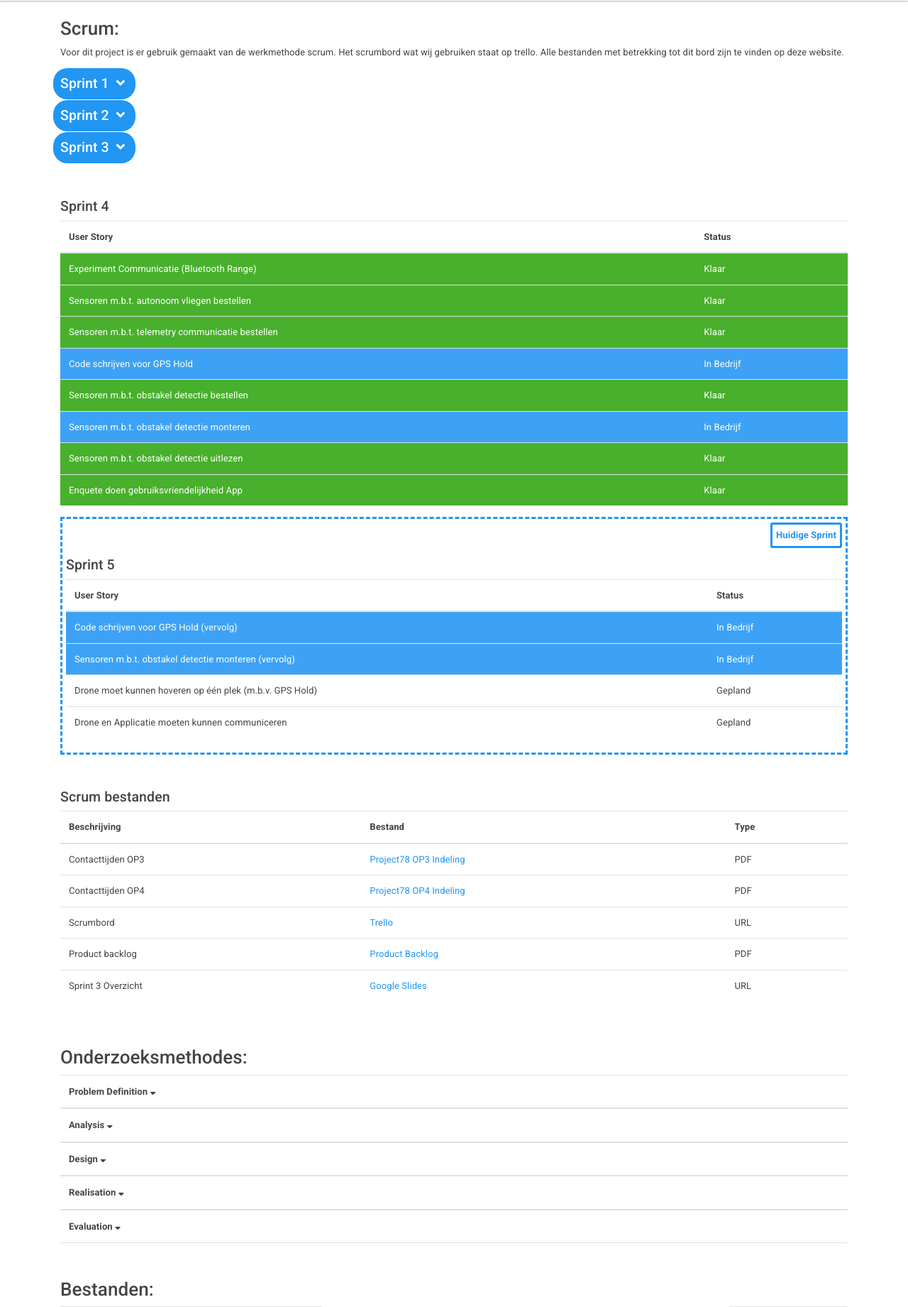
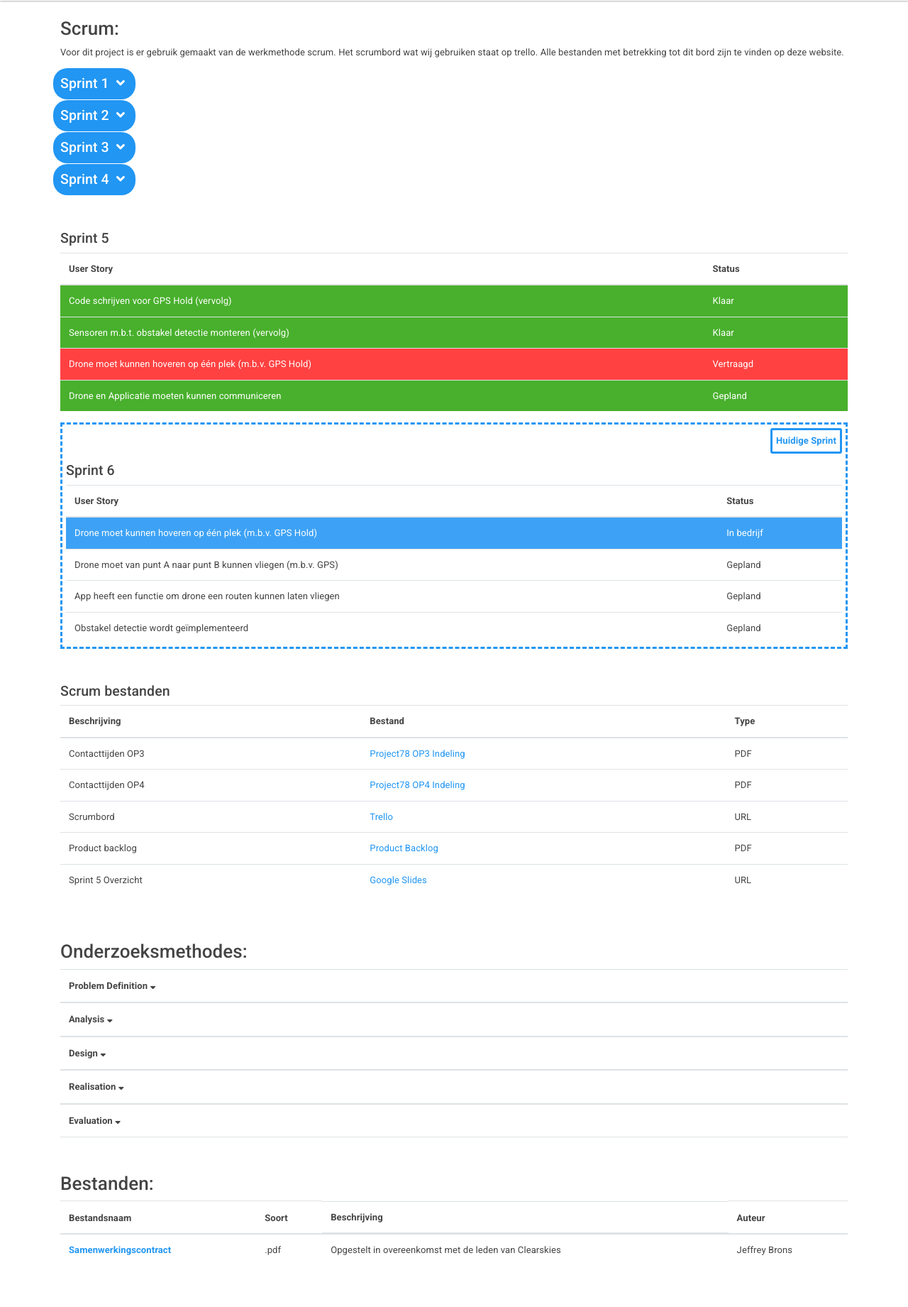
Before and after one commit to JellevanKoppen/HrWebsite, a PHP site: page /project78.php in a window 1280 px wide. Shown: the part 960-2801 px from the top of the page at 71% size. Run offline with PHP 8.4, Linux system fonts and the light colour scheme.

Commit message:
added sprint 6

```diff
--- a/css/master.css
+++ b/css/master.css
@@ -38,6 +38,10 @@ html,body{
 #currentSprint{
   border: 3px dashed #2196F3;
   padding: 5px;
+}
+
+#currentSprint .table{
+  margin-bottom: 0;
 }
 
 #currentSprintText{
--- a/project78.php
+++ b/project78.php
@@ -143,7 +143,14 @@
                 </div>
               </div>
             </div>
-            <h4 class="mt-5">Sprint 4</h4>
+            <div class="panel-group">
+              <div class="panel panel-default">
+                <div style="height: 45px;">
+                  <h4 class="sprintButton">
+                    <div data-toggle="collapse" href="#sprint4">Sprint 4 <i class="fas fa-angle-down" style="margin: 0 5px;"></i></div>
+                  </h4>
+                </div>
+                <div id="sprint4" class="panel-collapse collapse" style="padding-top: 5px;">
                   <table class="table table-hover">
                     <thead>
                       <th scope="col">User Story</th>
@@ -162,17 +169,17 @@
                         <td>Sensoren m.b.t. telemetry communicatie bestellen</td>
                         <td>Klaar</td>
                       </tr>
-                <tr class="tableDoing">
+                      <tr class="tableDone">
                         <td>Code schrijven voor GPS Hold</td>
-                  <td>In Bedrijf</td>
+                        <td>Klaar</td>
                       </tr>
                       <tr class="tableDone">
                         <td>Sensoren m.b.t. obstakel detectie bestellen</td>
                         <td>Klaar</td>
                       </tr>
-                <tr class="tableDoing">
+                      <tr class="tableDone">
                         <td>Sensoren m.b.t. obstakel detectie monteren</td>
-                  <td>In Bedrijf</td>
+                        <td>Klaar</td>
                       </tr>
                       <tr class="tableDone">
                         <td>Sensoren m.b.t. obstakel detectie uitlezen</td>
@@ -184,8 +191,9 @@
                       </tr>
                     </tbody>
                   </table>
-            <div id="currentSprint">
-            <div id="currentSprintText">Huidige Sprint</div>
+                </div>
+              </div>
+            </div>
             <h4 class="mt-5">Sprint 5</h4>
             <table class="table table-hover">
               <thead>
@@ -193,20 +201,47 @@
                 <th scope="col">Status </th>
               </thead>
               <tbody>
+                <tr class="tableDone">
+                  <td>Code schrijven voor GPS Hold (vervolg)</td>
+                  <td>Klaar</td>
+                </tr>
+                <tr class="tableDone">
+                  <td>Sensoren m.b.t. obstakel detectie monteren (vervolg)</td>
+                  <td>Klaar</td>
+                </tr>
+                <tr class="tableLate">
+                  <td>Drone moet kunnen hoveren op één plek (m.b.v. GPS Hold)</td>
+                  <td>Vertraagd</td>
+                </tr>
+                <tr class="tableDone">
+                  <td>Drone en Applicatie moeten kunnen communiceren</td>
+                  <td>Gepland</td>
+                </tr>
+              </tbody>
+            </table>
+            <div id="currentSprint">
+              <div id="currentSprintText">Huidige Sprint</div>
+              <h4 class="mt-5">Sprint 6</h4>
+              <table class="table table-hover">
+                <thead>
+                  <th scope="col">User Story</th>
+                  <th scope="col">Status </th>
+                </thead>
+                <tbody>
                   <tr class="tableDoing">
-                  <td>Code schrijven voor GPS Hold (vervolg)</td>
-                  <td>In Bedrijf</td>
-                </tr>
-                <tr class="tableDoing">
-                  <td>Sensoren m.b.t. obstakel detectie monteren (vervolg)</td>
-                  <td>In Bedrijf</td>
+                    <td>Drone moet kunnen hoveren op één plek (m.b.v. GPS Hold)</td>
+                    <td>In bedrijf</td>
                   </tr>
                   <tr class="">
-                  <td>Drone moet kunnen hoveren op één plek (m.b.v. GPS Hold)</td>
+                    <td>Drone moet van punt A naar punt B kunnen vliegen (m.b.v. GPS)</td>
                     <td>Gepland</td>
                   </tr>
-                <tr class="">
-                  <td>Drone en Applicatie moeten kunnen communiceren</td>
+                  <tr>
+                    <td>App heeft een functie om drone een routen kunnen laten vliegen</td>
+                    <td>Gepland</td>
+                  </tr>
+                  <tr>
+                    <td>Obstakel detectie wordt geïmplementeerd</td>
                     <td>Gepland</td>
                   </tr>
                 </tbody>
@@ -243,7 +278,7 @@
                    <td>PDF</td>
                  </tr>
                  <tr>
-                   <td>Sprint 3 Overzicht</td>
+                   <td>Sprint 5 Overzicht</td>
                    <td><a href="https://docs.google.com/presentation/d/1IivQUDIn3YujFi9CzJk8u_f_NHZXrm6ZXfUbLr6g4IA/edit?usp=sharing">Google Slides</a></td>
                    <td>URL</td>
                  </tr>
```
Lines whose indentation alone changed are shown as unchanged.
